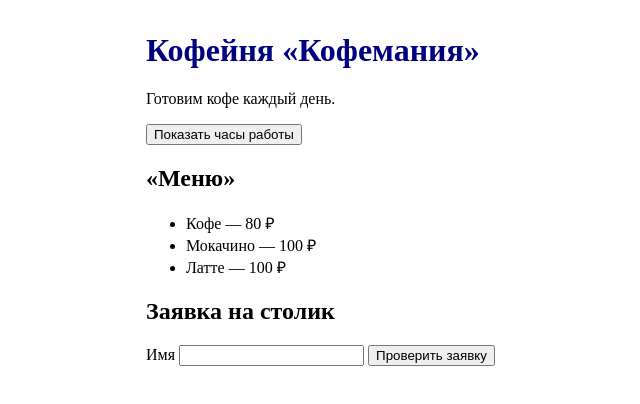
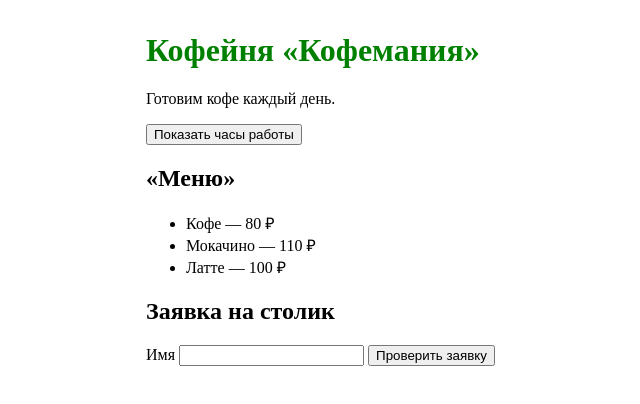
Before and after one commit to kubsu-ai-student/coffemania, a plain HTML site: page index.html in a window 1280 px wide. Shown: the whole page, without its empty margins (294-934 px from the left). Drawn offline with Linux system fonts and the light colour scheme.

Commit message:
Add files via upload

```diff
--- a/index.html
+++ b/index.html
@@ -14,7 +14,7 @@
   <h2>«Меню»</h2>
   <ul>
   <li>Кофе — 80 ₽</li>
-  <li>Мокачино — 100 ₽</li>
+  <li>Мокачино — 110 ₽</li>
   <li>Латте — 100 ₽</li>
   </ul>
 <h2>Заявка на столик</h2>
--- a/style.css
+++ b/style.css
@@ -1,5 +1,5 @@
 h1 {
-  color: navy;
+  color: green;
 }
 body {
   max-width: 400px;
```
